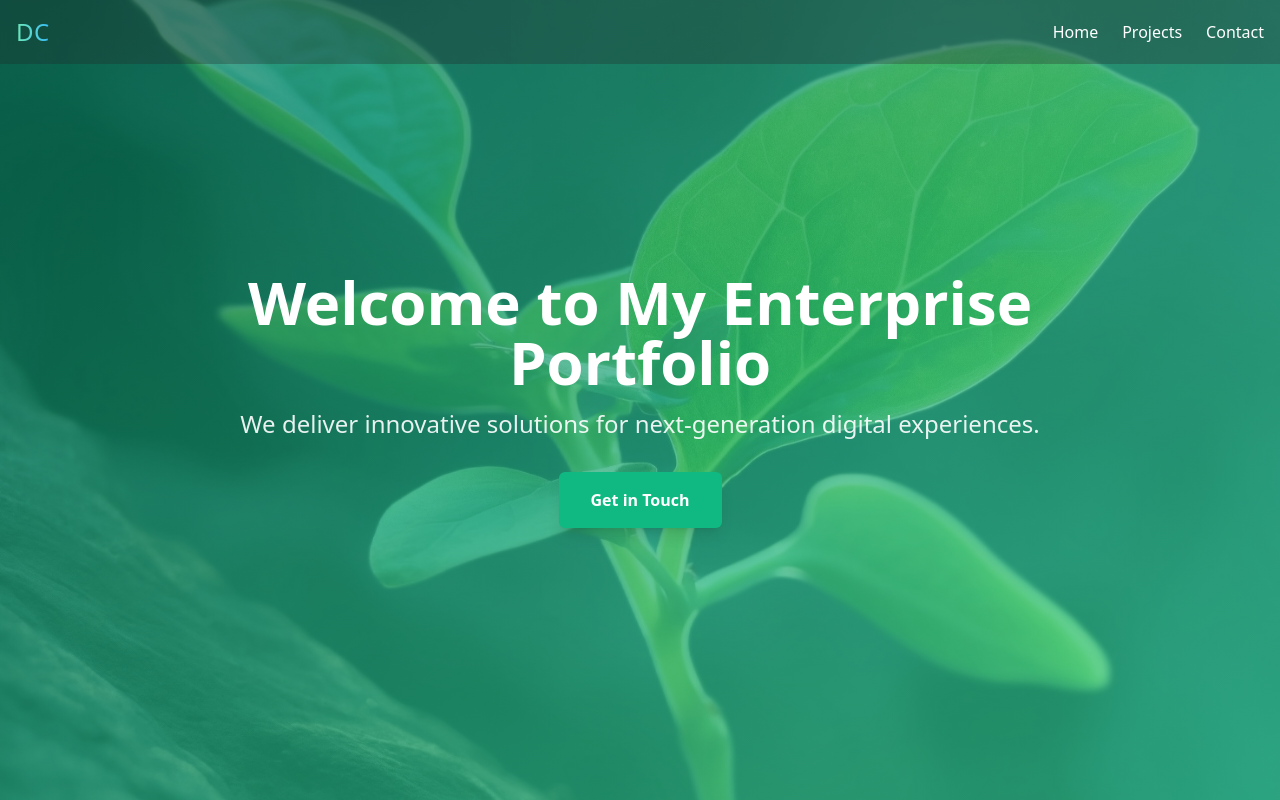
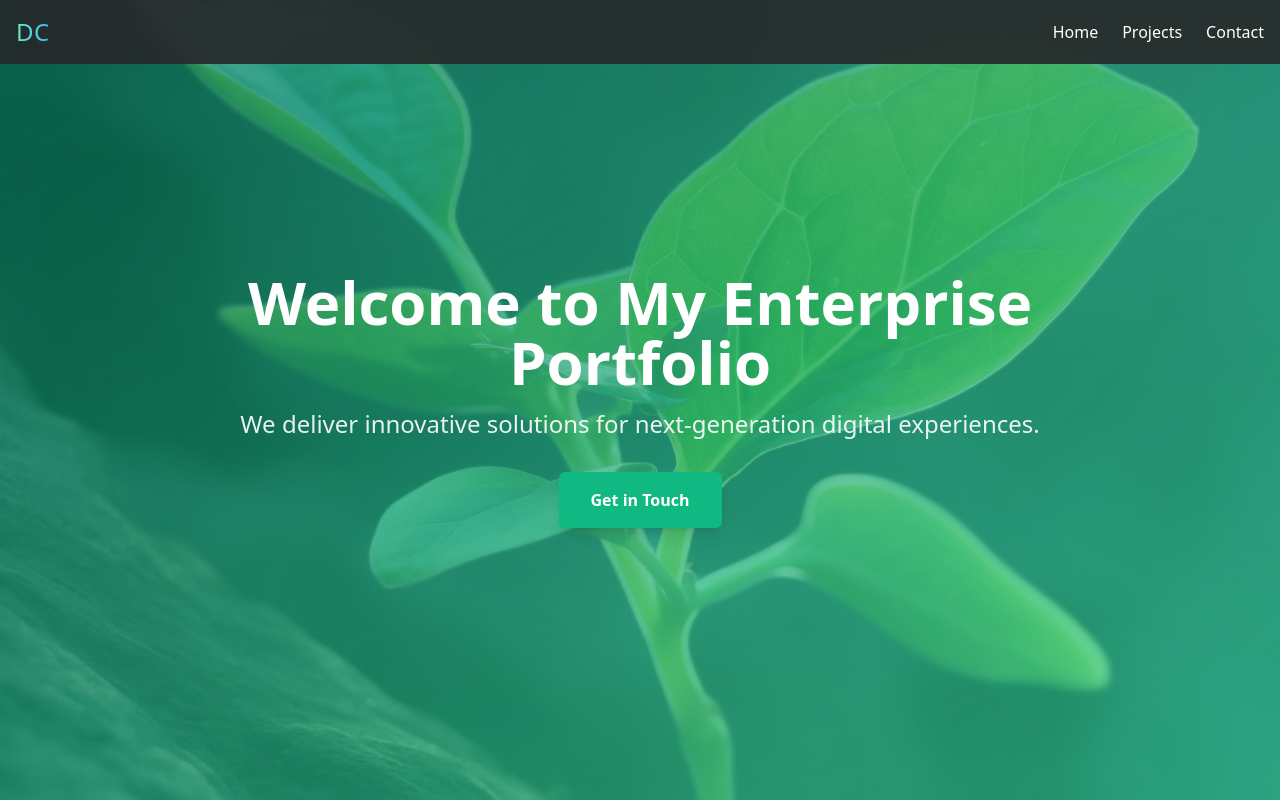
Before and after one commit to life423/drewclark.io-portfolio, a React (Vite) app in the folder app/: page / in a window 1280 px wide. Shown: the top 800 px of the page. Built offline with nearby package versions, Linux system fonts and the light colour scheme.

Commit message:
Updated navbar background classes to adjust opacity and blur based on scroll and drawer state.

```diff
--- a/app/src/components/navbar/Navbar.jsx
+++ b/app/src/components/navbar/Navbar.jsx
@@ -10,11 +10,11 @@ export default function NavBar({ drawerOpen, setDrawerOpen, closeDrawer }) {
 
     const bgClasses = (() => {
         if (isScrolled && !drawerOpen) {
-            return 'bg-brandGray-800/60 backdrop-blur-md'
+            return 'bg-brandGray-800/60 '
         } else if (isScrolled && drawerOpen) {
-            return 'bg-brandGray-800/60 backdrop-blur-md'
+            return 'bg-brandGray-800/60 '
         } else {
-            return 'bg-brandGray-800/30'
+            return 'bg-brandGray-800/90 backdrop-blur-md'
         }
     })()
 
```
